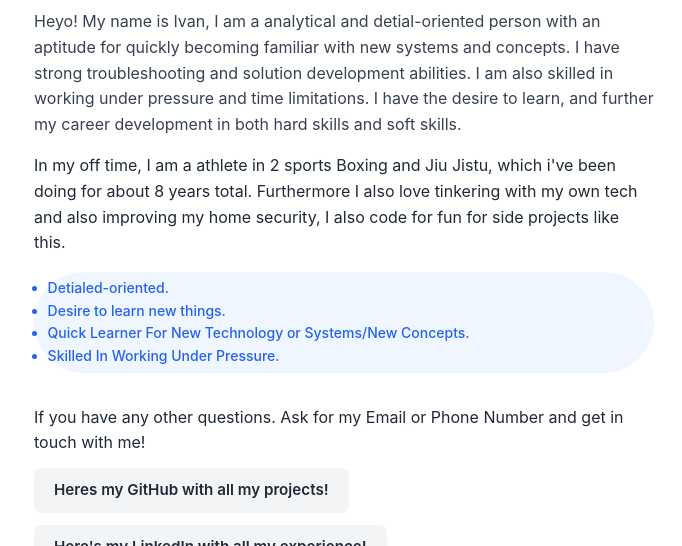
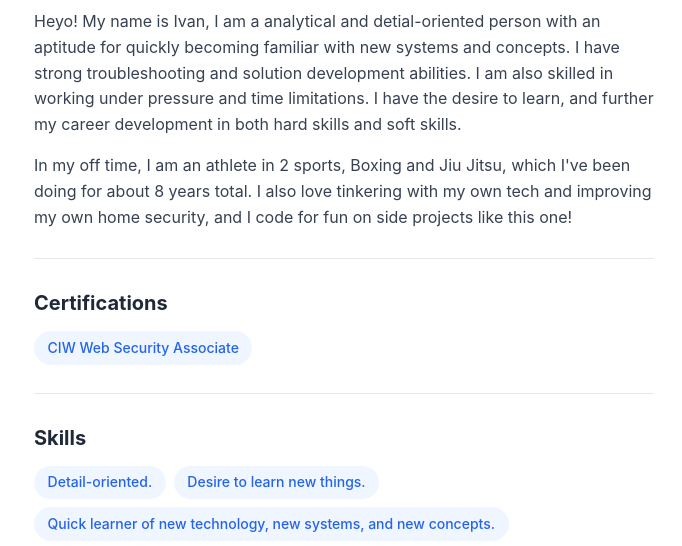
Before and after one commit to DinoIsThaCoder/About-Me, a plain HTML site: page index.html in a window 1280 px wide. Shown: the part 221-767 px from the top of the page, without its empty margins (296-978 px from the left). Drawn offline with Linux system fonts and the light colour scheme.

Commit message:
New files

```diff
--- a/index.html
+++ b/index.html
@@ -21,23 +21,35 @@
       <p>
         Heyo! My name is Ivan, I am a analytical and detial-oriented person with an aptitude for quickly becoming familiar with new systems and concepts. I have strong troubleshooting and solution development abilities. I am also skilled in working under pressure and time limitations. I have the desire to learn, and further my career development in both hard skills and soft skills.
       </p>
-      In my off time, I am a athlete in 2 sports Boxing and Jiu Jistu, which i've been doing for about 8 years total. Furthermore I also love tinkering with my own tech and also improving my home security, I also code for fun for side projects like this.
       <p>
-
+        In my off time, I am an athlete in 2 sports, Boxing and Jiu Jitsu, which I've been doing for about 8 years total. I also love tinkering with my own tech and improving my own home security, and I code for fun on side projects like this one!
       </p>
     </section>
 
-      <ul class="skillslist">
-        <li>Detialed-oriented.</li>
+    <hr class="divider">
+
+    <section class="bio-certs">
+      <h2>Certifications</h2>
+      <ul class="pill-list">
+        <li>CIW Web Security Associate</li>
+      </ul>
+    </section>
+
+    <hr class="divider">
+
+    <section class="bio-skills">
+      <h2>Skills</h2>
+      <ul class="pill-list">
+        <li>Detail-oriented.</li>
         <li>Desire to learn new things.</li>
-        <li>Quick Learner For New Technology or Systems/New Concepts.</li>
-        <li>Skilled In Working Under Pressure.</li>
+        <li>Quick learner of new technology, new systems, and new concepts.</li>
+        <li>Skilled in working under pressure.</li>
       </ul>
     </section>
 
     <footer class="bio-links">
-      <p>If you have any other questions. Ask for my Email or Phone Number and get in touch with me!</p>
-      <a href="https://github.com/DinoIsThaCoder" target="_blank" class="btn secondary">Heres my GitHub with all my projects!</a>
+      <p>If you have any other questions, ask for my email or phone number and get in touch with me!</p>
+      <a href="https://github.com/DinoIsThaCoder" target="_blank" class="btn secondary">Here's my GitHub with all my projects!</a>
       <a href="https://www.linkedin.com/in/ivan-b-630211420" target="_blank" class="btn secondary">Here's my LinkedIn with all my experience!</a>
     </footer>
   </main>
--- a/style.css
+++ b/style.css
@@ -39,7 +39,6 @@ body {
   margin-bottom: 1.5rem;
 }
 
-
 .bio-intro h1 {
   font-size: 2rem;
   line-height: 1.2;
@@ -62,11 +61,22 @@ h2 {
   color: #374151;
 }
 
-.bio-skills {
-  margin: 1.5rem 0;
+/* Divider between sections */
+.divider {
+  border: none;
+  border-top: 1px solid #e5e7eb;
+  margin: 1.75rem 0;
 }
 
-.skillslist {
+/* Shared pill style for certs and skills */
+.pill-list {
+  list-style: none;
+  display: flex;
+  flex-wrap: wrap;
+  gap: 0.5rem;
+}
+
+.pill-list li {
   background: #eff6ff;
   color: var(--accent);
   padding: 0.35rem 0.85rem;
@@ -80,6 +90,10 @@ h2 {
   gap: 0.75rem;
   margin-top: 2rem;
   flex-wrap: wrap;
+}
+
+.bio-links p {
+  width: 100%;
 }
 
 .btn {
```
